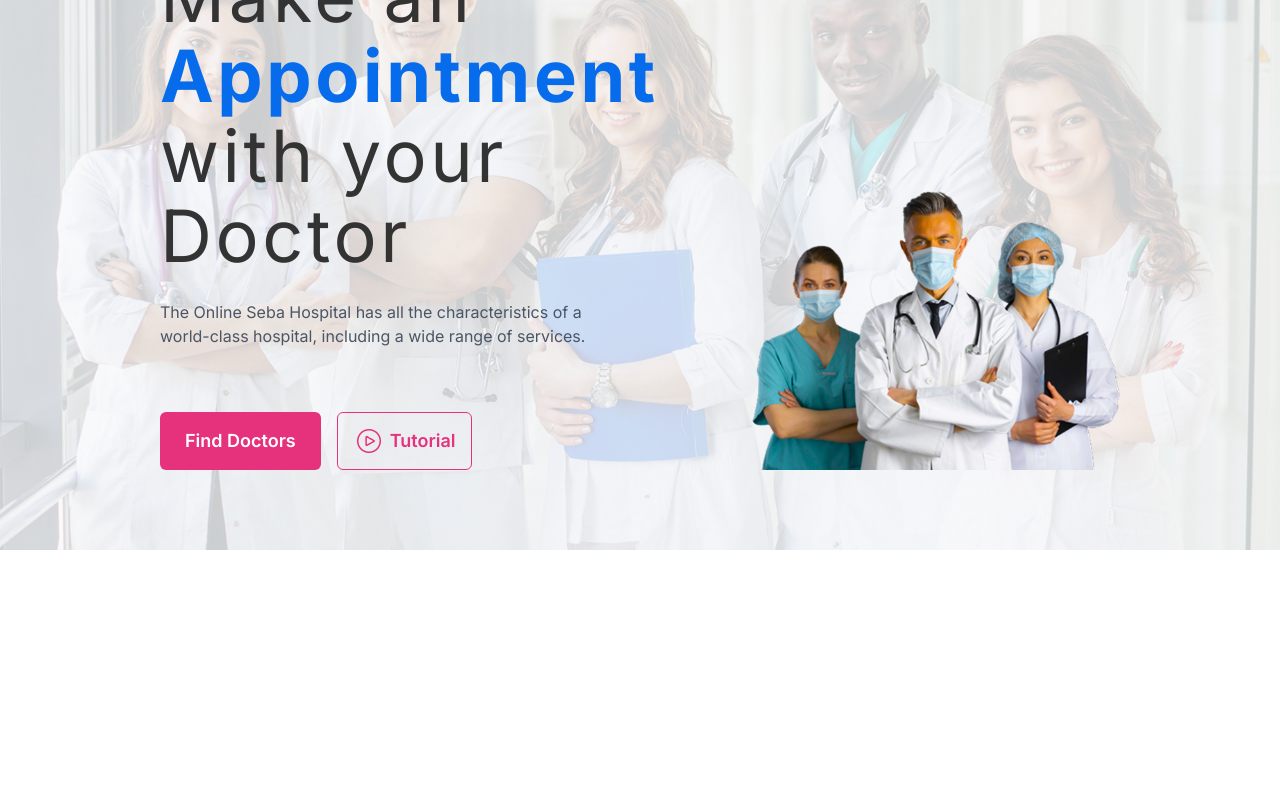
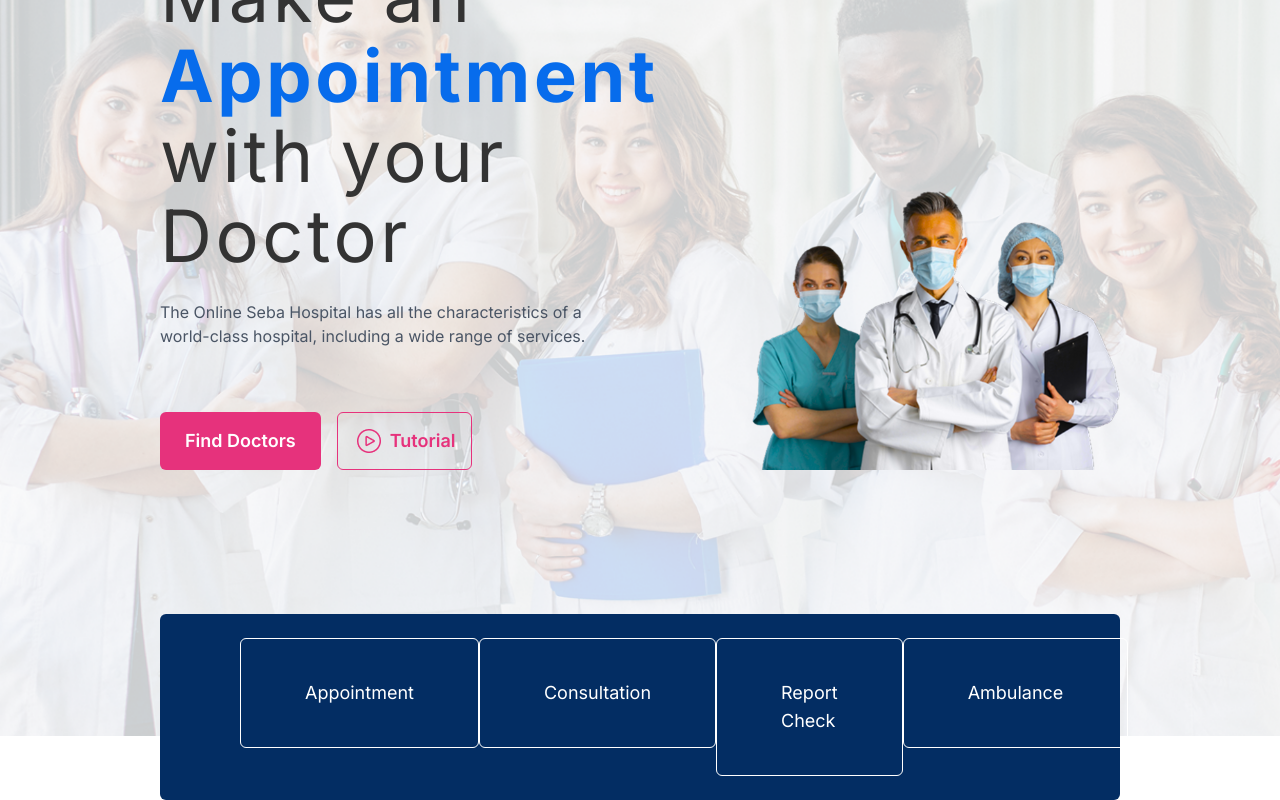
Before and after one commit to abusaleh123/Sheba-Hospital, a React (Vite) app: page / in a window 1280 px wide. Shown: the part 336-1136 px from the top of the page. Before the commit the page ends 886 px from the top, so only its background shows below. Built offline with nearby package versions, Linux system fonts and the light colour scheme.

Commit message:
Banner Section Done

```diff
--- a/src/HomePage/Header/Banner.jsx
+++ b/src/HomePage/Header/Banner.jsx
@@ -4,8 +4,8 @@ import image from '../../assets/Images/BannerImage.png'
 
 const Banner = () => {
     return (
-        <div style={{backgroundImage: `url(${bg})`, backgroundPosition:'center', backgroundSize:'cover'}} className="">
-            <div className="w-9/12 mx-auto py-20 flex 0 items-end">
+        <div style={{backgroundImage: `url(${bg})`, backgroundPosition:'center', backgroundSize:'cover'}} className="w-full ">
+            <div className="w-9/12 mx-auto py-20 flex 0  items-end">
             {/* Banner Text */}
                 <div>
                     <h1 className="text-7xl tracking-wider leading-20 text-[#333333]">Make an <br />
@@ -26,6 +26,28 @@ const Banner = () => {
                 </div>
 
             </div>
+            {/* ACRA Card Section */}
+            <div className='bg-[#032D63] rounded-md   relative top-16 w-9/12 mx-auto py-6 px-20'>
+            <div className='flex justify-around'>
+
+                {/* Card */}
+            <div>
+            <h1 className="text-lg text-white border w-fit py-10 px-16 rounded-md">Appointment</h1>
+            </div>
+                {/* Card */}
+            <div>
+            <h1 className="text-lg text-white border w-fit py-10 px-16 rounded-md">Consultation</h1>
+            </div>
+                {/* Card */}
+            <div>
+            <h1 className="text-lg text-white border w-fit py-10 px-16 rounded-md">Report Check</h1>
+            </div>
+                {/* Card */}
+            <div>
+            <h1 className="text-lg text-white border w-fit py-10 px-16 rounded-md"> Ambulance</h1>
+            </div>
+            </div>
+            </div>
         </div>
     );
 };
```
